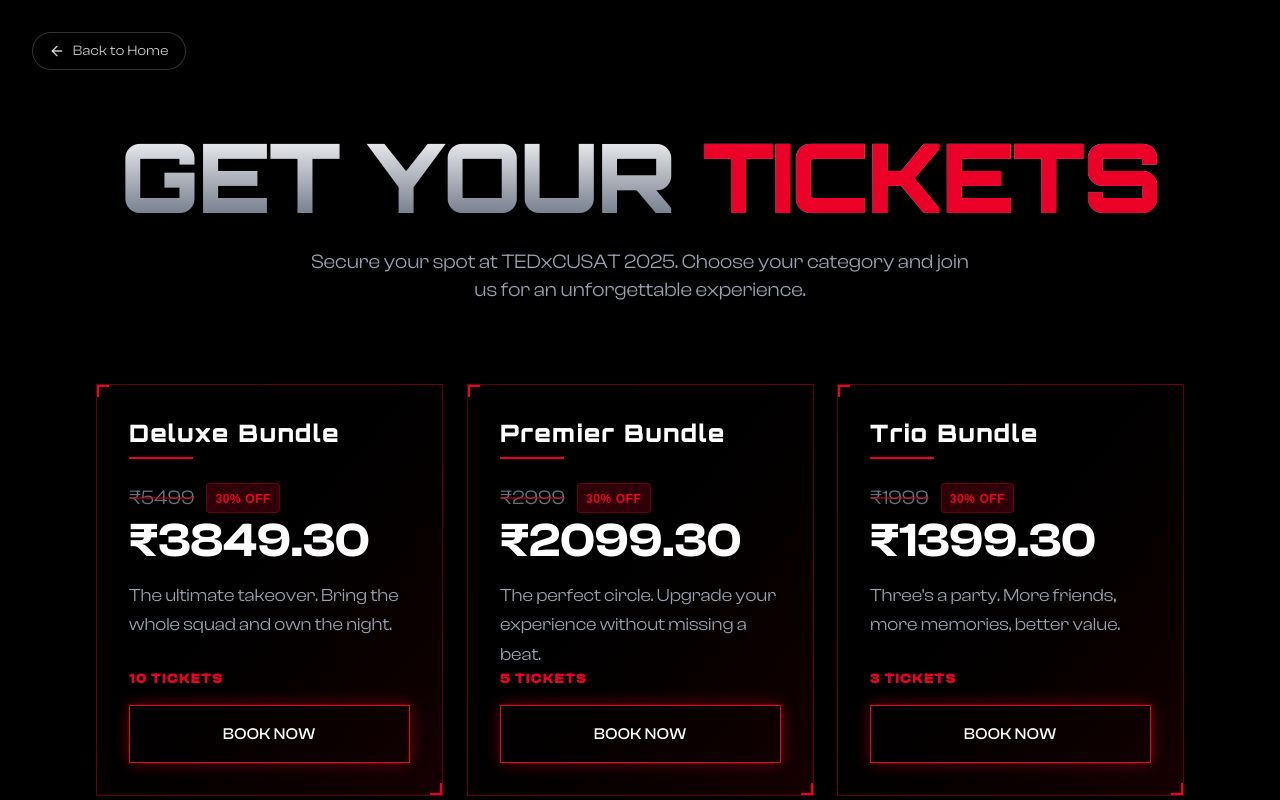
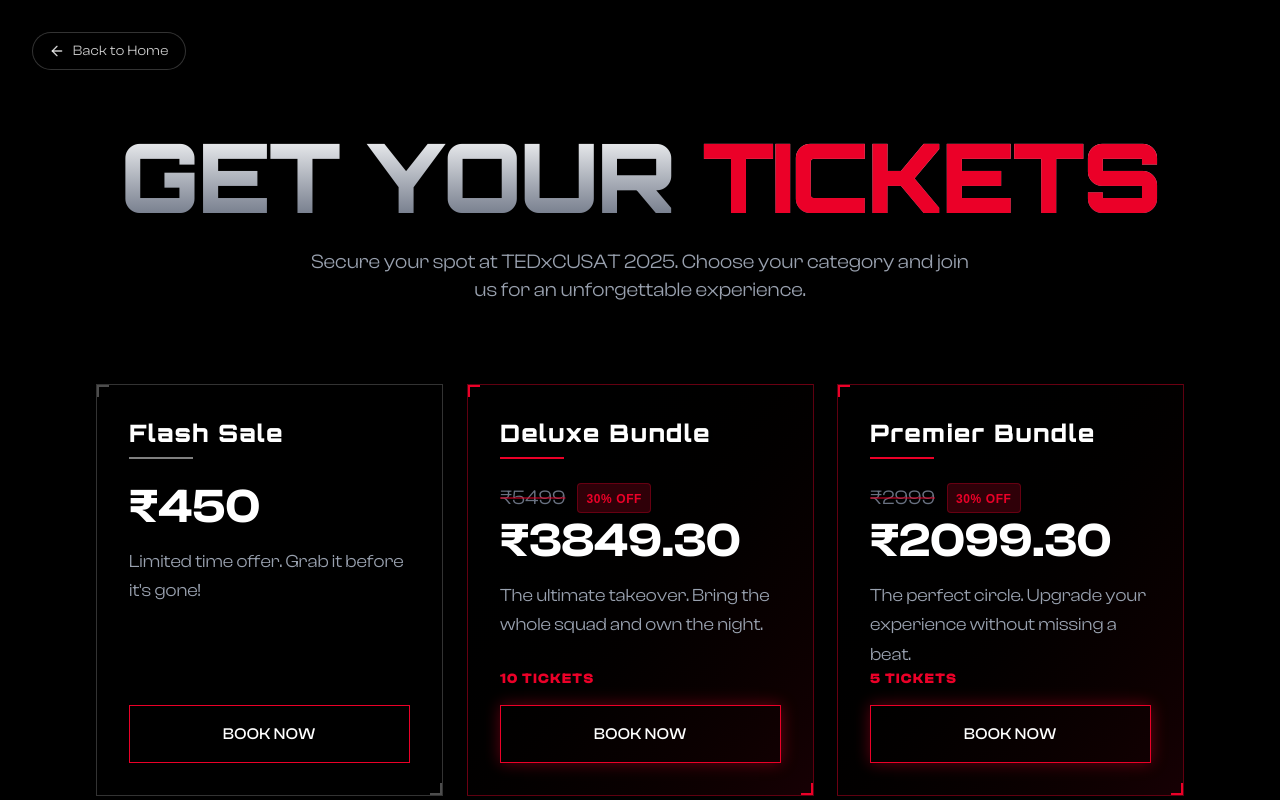
Before and after one commit to tedxcusat/TEDxCUSAT2025, a Next.js app: page /tickets in a window 1280 px wide. Shown: the top 800 px of the page. Built offline with nearby package versions, Linux system fonts and the light colour scheme.

Commit message:
Added Flash Sale

```diff
--- a/app/tickets/page.tsx
+++ b/app/tickets/page.tsx
@@ -13,6 +13,15 @@ import { useGSAP } from "@gsap/react";
 gsap.registerPlugin(ScrollTrigger);
 
 const tickets = [
+  {
+    type: "Flash Sale",
+    price: "₹450",
+    description: "Limited time offer. Grab it before it's gone!",
+    soldOut: false,
+    disabled: false,
+    link: "https://makemypass.com/event/tedxcusat-2025?ticket_id=d75cf885-fda9-467c-b6d9-0266bd420430",
+    excludeFromHappyHour: true
+  },
   {
     type: "Deluxe Bundle",
     price: "₹5499",
@@ -287,7 +296,7 @@ export default function TicketsPage() {
 
                 <div className="flex flex-col mb-4">
                   {/* @ts-ignore */}
-                  {isHappyHour ? (
+                  {isHappyHour && !ticket.excludeFromHappyHour ? (
                     <div>
                       <div className="flex items-center gap-3">
                         <p className="font-clash text-xl text-gray-500 line-through decoration-[#EB0028]/50 decoration-2">
```
